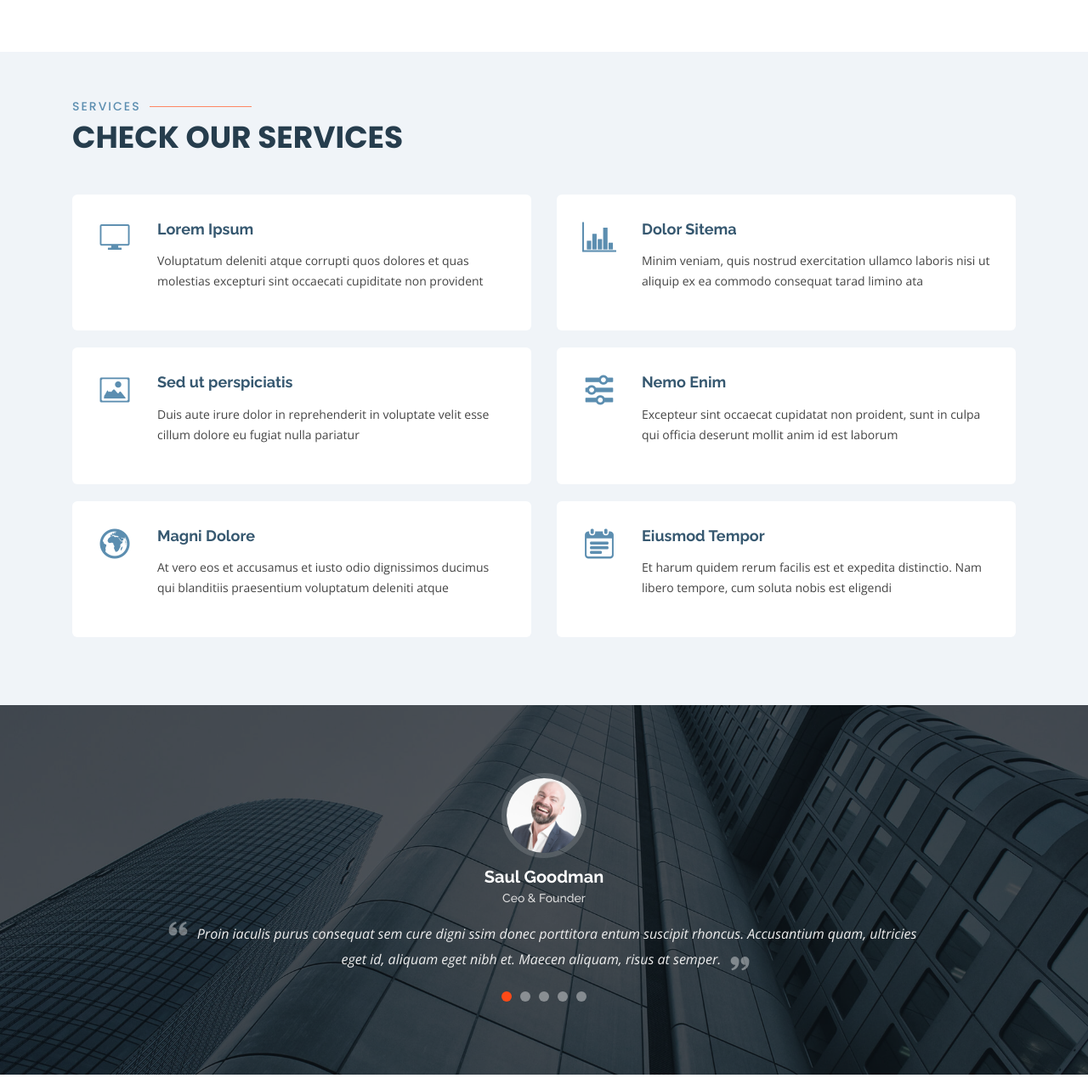
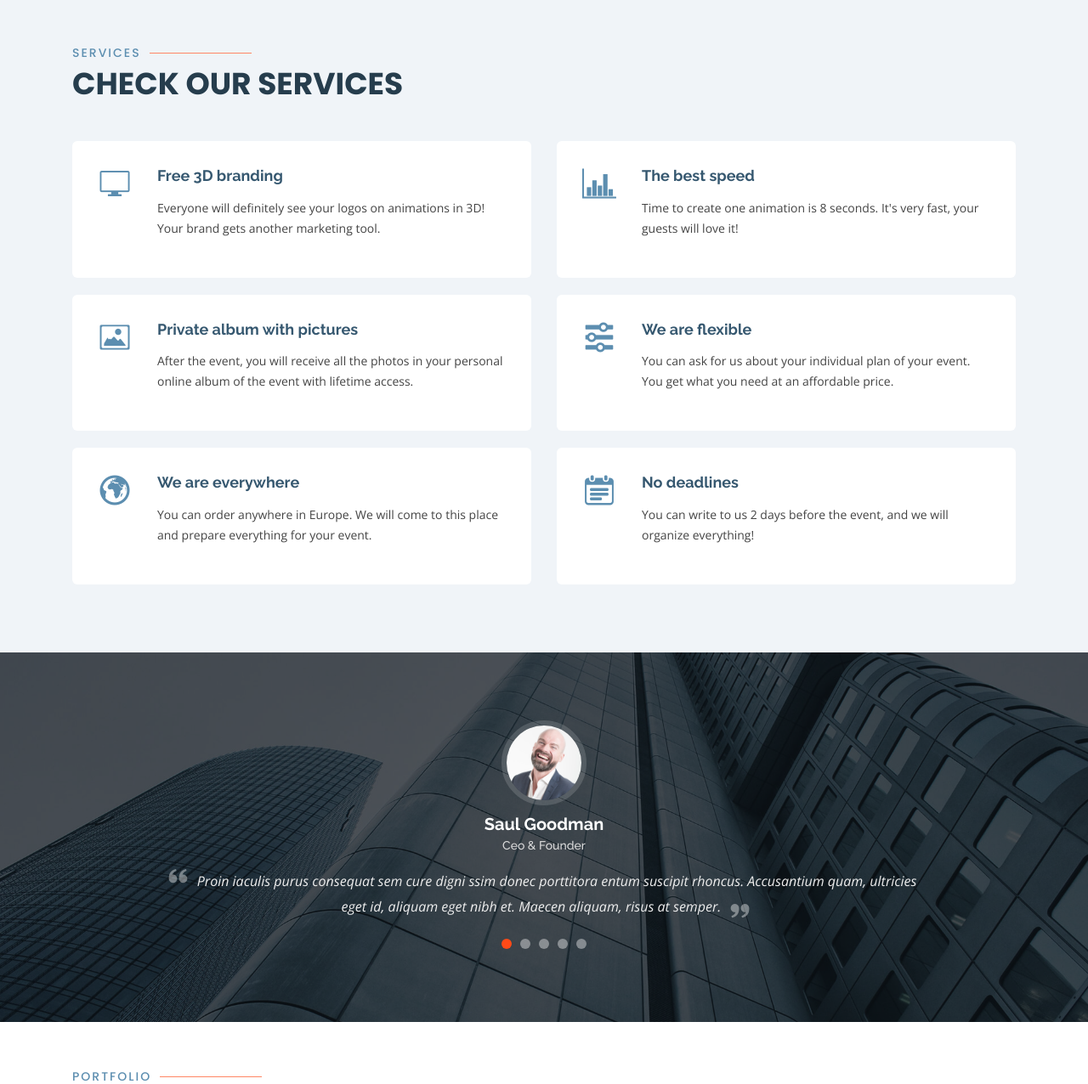
Before and after one commit to MokkoFm/bullettime, a Django app: page / in a window 1280 px wide. Shown: the part 2261-3537 px from the top of the page at 85% size. Run offline with Django 3.2, Linux system fonts and the light colour scheme; data that the repository does not hold is empty; parts of the project's set-up code (start-up, migrations or seed data) failed here and were passed over; some libraries are stand-ins or nearby versions.

Commit message:
add content, fix css

```diff
--- a/bullet/templates/index.html
+++ b/bullet/templates/index.html
@@ -68,8 +68,8 @@
   <!-- ======= Hero Section ======= -->
   <section id="hero">
     <div class="hero-container" data-aos="fade-up" data-aos-delay="150">
-      <h1>Plan. Launch. Grow.</h1>
-      <h2>We are team of talanted designers making websites with Bootstrap</h2>
+      <h1>Bullet Time</h1>
+      <h2>For your event anywhere in Europe</h2>
       <div class="d-flex">
         <a href="#about" class="btn-get-started scrollto">Get Started</a>
         <a href="https://www.youtube.com/watch?v=-XsnTJNkQAI" class="venobox btn-watch-video" data-vbtype="video" data-autoplay="true"> Watch Video <i class="icofont-play-alt-2"></i></a>
@@ -241,7 +241,7 @@
                 </p>
               </div>
               <div class="col-lg-6 order-1 order-lg-2 text-center">
-                <img src="{% static 'img/features-1.png' %}" alt="" class="img-fluid">
+                <img src="{% static 'img/about-us-1.gif' %}" alt="" class="img-fluid" style="width: 500px;">
               </div>
             </div>
           </div>
@@ -266,7 +266,7 @@
                 </ul>
               </div>
               <div class="col-lg-6 order-1 order-lg-2 text-center">
-                <img src="{% static 'img/features-2.png' %}" alt="" class="img-fluid">
+                <img src="{% static 'img/about-us-2.gif' %}" alt="" class="img-fluid">
               </div>
             </div>
           </div>
@@ -290,7 +290,7 @@
                 </p>
               </div>
               <div class="col-lg-6 order-1 order-lg-2 text-center">
-                <img src="{% static 'img/features-3.png' %}" alt="" class="img-fluid">
+                <img src="{% static 'img/about-us-3.gif' %}" alt="" class="img-fluid">
               </div>
             </div>
           </div>
@@ -314,7 +314,7 @@
                 </ul>
               </div>
               <div class="col-lg-6 order-1 order-lg-2 text-center">
-                <img src="{% static 'img/features-4.png' %}" alt="" class="img-fluid">
+                <img src="{% static 'img/about-us-4.gif' %}" alt="" class="img-fluid" style="width: 500px;">
               </div>
             </div>
           </div>
@@ -336,43 +336,43 @@
           <div class="col-md-6">
             <div class="icon-box">
               <i class="icofont-computer"></i>
-              <h4><a href="#">Lorem Ipsum</a></h4>
-              <p>Voluptatum deleniti atque corrupti quos dolores et quas molestias excepturi sint occaecati cupiditate non provident</p>
+              <h4><a href="#">Free 3D branding</a></h4>
+              <p>Everyone will definitely see your logos on animations in 3D! Your brand gets another marketing tool.</p>
             </div>
           </div>
           <div class="col-md-6 mt-4 mt-md-0">
             <div class="icon-box">
               <i class="icofont-chart-bar-graph"></i>
-              <h4><a href="#">Dolor Sitema</a></h4>
-              <p>Minim veniam, quis nostrud exercitation ullamco laboris nisi ut aliquip ex ea commodo consequat tarad limino ata</p>
+              <h4><a href="#">The best speed</a></h4>
+              <p>Time to create one animation is 8 seconds. It's very fast, your guests will love it!</p>
             </div>
           </div>
           <div class="col-md-6 mt-4 mt-md-0">
             <div class="icon-box">
               <i class="icofont-image"></i>
-              <h4><a href="#">Sed ut perspiciatis</a></h4>
-              <p>Duis aute irure dolor in reprehenderit in voluptate velit esse cillum dolore eu fugiat nulla pariatur</p>
+              <h4><a href="#">Private album with pictures</a></h4>
+              <p>After the event, you will receive all the photos in your personal online album of the event with lifetime access.</p>
             </div>
           </div>
           <div class="col-md-6 mt-4 mt-md-0">
             <div class="icon-box">
               <i class="icofont-settings"></i>
-              <h4><a href="#">Nemo Enim</a></h4>
-              <p>Excepteur sint occaecat cupidatat non proident, sunt in culpa qui officia deserunt mollit anim id est laborum</p>
+              <h4><a href="#">We are flexible</a></h4>
+              <p>You can ask for us about your individual plan of your event. You get what you need at an affordable price.</p>
             </div>
           </div>
           <div class="col-md-6 mt-4 mt-md-0">
             <div class="icon-box">
               <i class="icofont-earth"></i>
-              <h4><a href="#">Magni Dolore</a></h4>
-              <p>At vero eos et accusamus et iusto odio dignissimos ducimus qui blanditiis praesentium voluptatum deleniti atque</p>
+              <h4><a href="#">We are everywhere</a></h4>
+              <p>You can order anywhere in Europe. We will come to this place and prepare everything for your event.</p>
             </div>
           </div>
           <div class="col-md-6 mt-4 mt-md-0">
             <div class="icon-box">
               <i class="icofont-tasks-alt"></i>
-              <h4><a href="#">Eiusmod Tempor</a></h4>
-              <p>Et harum quidem rerum facilis est et expedita distinctio. Nam libero tempore, cum soluta nobis est eligendi</p>
+              <h4><a href="#">No deadlines</a></h4>
+              <p>You can write to us 2 days before the event, and we will organize everything!</p>
             </div>
           </div>
         </div>
@@ -564,21 +564,21 @@
               <div class="info-box">
                 <i class="bx bx-map"></i>
                 <h3>Our Address</h3>
-                <p>A108 Adam Street, New York, NY 535022</p>
+                <p>Heinjoenpolku 2, T 138, 02140, Espoo, Finland</p>
               </div>
             </div>
             <div class="col-md-6">
               <div class="info-box mt-4">
                 <i class="bx bx-envelope"></i>
                 <h3>Email Us</h3>
-                <p>info@example.com<br>contact@example.com</p>
+                <p>info@iboxcorp.fi</p>
               </div>
             </div>
             <div class="col-md-6">
               <div class="info-box mt-4">
                 <i class="bx bx-phone-call"></i>
                 <h3>Call Us</h3>
-                <p>+1 5589 55488 55<br>+1 6678 254445 41</p>
+                <p>+358 40 039 8690</p>
               </div>
             </div>
           </div>
--- a/static/css/style.css
+++ b/static/css/style.css
@@ -1315,7 +1315,7 @@ section {
 
 .contact .php-email-form {
   box-shadow: 0 0 30px rgba(214, 215, 216, 0.6);
-  padding: 36px;
+  padding: 17px;
 }
 
 .contact .php-email-form .validate {
```
Also changed, not shown: media/service/075.gif (deleted), media/service/077.gif (deleted), media/service/How-it-works-1.jpg (added), media/service/How-it-works-1_QVKpO3f.jpg (added), media/service/how_it_works_2.jpg (added), media/service/how_it_works_3.jpg (added), static/img/about-us-3.gif (renamed from static/img/077.gif), 4 other files.
